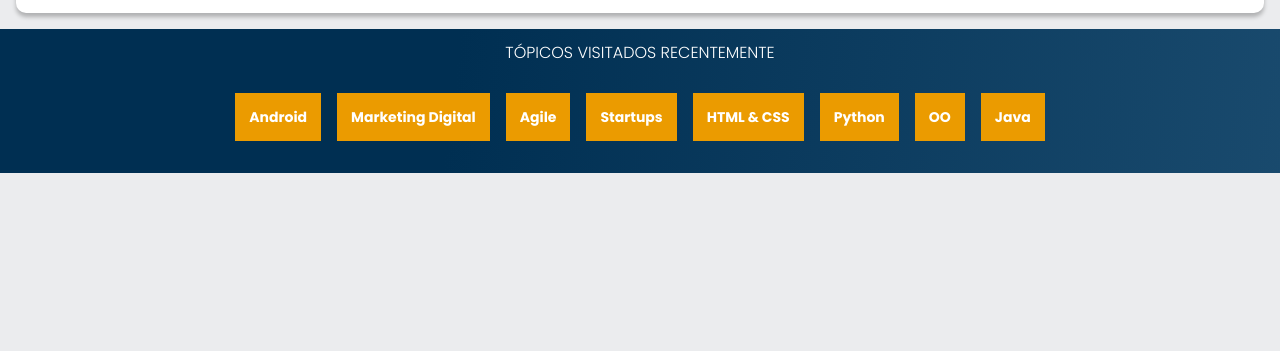
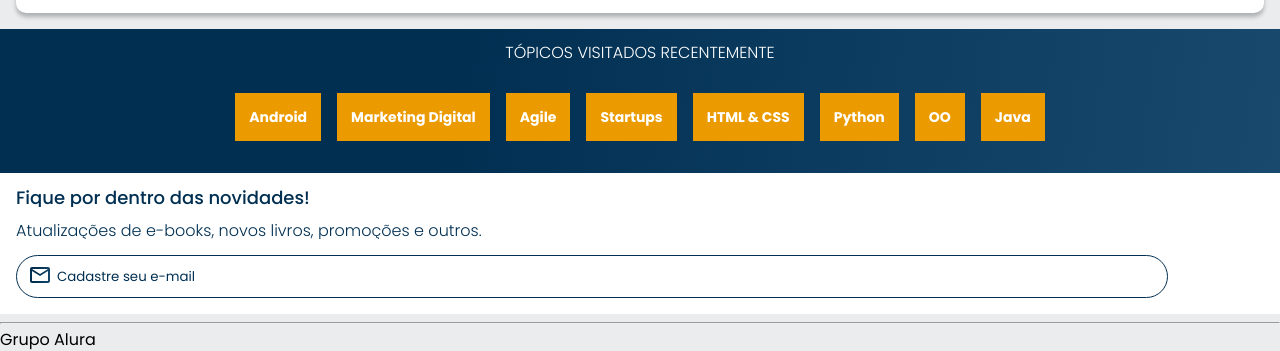
Before and after one commit to AllanGoto/Alura-Books, a plain HTML site: page index.html in a window 1280 px wide. Shown: the part 2297-2648 px from the top of the page. Before the commit the page ends 2470 px from the top, so only its background shows below. Drawn offline with nearby package versions, Linux system fonts and the light colour scheme.

Commit message:
Criando contato

```diff
--- /dev/null
+++ b/assets/css/contato.css
@@ -0,0 +1,37 @@
+.contato {
+    background-color: var(--branco);
+    padding: 1em;
+}
+
+.contato__titulo,
+.contato__texto {
+    background: var(--azul-degrade);
+    -webkit-background-clip: text;
+    -webkit-text-fill-color: transparent;
+    background-clip: text;
+}
+
+.contato__titulo {
+    font-size: 18px;
+    font-weight: 500;
+}
+
+.contato__texto {
+    font-weight: 300;
+    margin: 1em 0;
+}
+
+.contato__email {
+    padding: 1em;
+    border: 1px solid var(--azul);
+    border-radius: 24px;
+    width: 90%;
+    color: var(--azul);
+}
+
+.contato__email::placeholder {
+    font-family: var(--fonte-principal);
+    color: var(--azul);
+    background: url(../img/email.svg) no-repeat;
+    padding-left: 2em;
+}
--- a/assets/css/styles.css
+++ b/assets/css/styles.css
@@ -2,6 +2,7 @@
 @import url("banner.css");
 @import url("carrossel.css");
 @import url("topicos.css");
+@import url("contato.css");
 
 :root {
     --cor-de-fundo: #EBECEE;
--- a/index.html
+++ b/index.html
@@ -174,6 +174,17 @@
             </li>
         </ul>
     </section>
+    <section class="contato">
+        <h2 class="contato__titulo">Fique por dentro das novidades!</h2>
+        <p class="contato__texto">Atualizações de e-books, novos livros, promoções e outros.</p>
+        <input type="email" placeholder="Cadastre seu e-mail" class="contato__email">
+    </section>
+
+    <hr/>
+
+    <footer class="rodape">
+        <h2 class="rodape__titulo">Grupo Alura</h2>
+    </footer>
 
     <script src="https://cdn.jsdelivr.net/npm/swiper@8/swiper-bundle.min.js"></script>
     <script src="main.js"></script>
```
Also changed, not shown: assets/img/email.svg (added).
